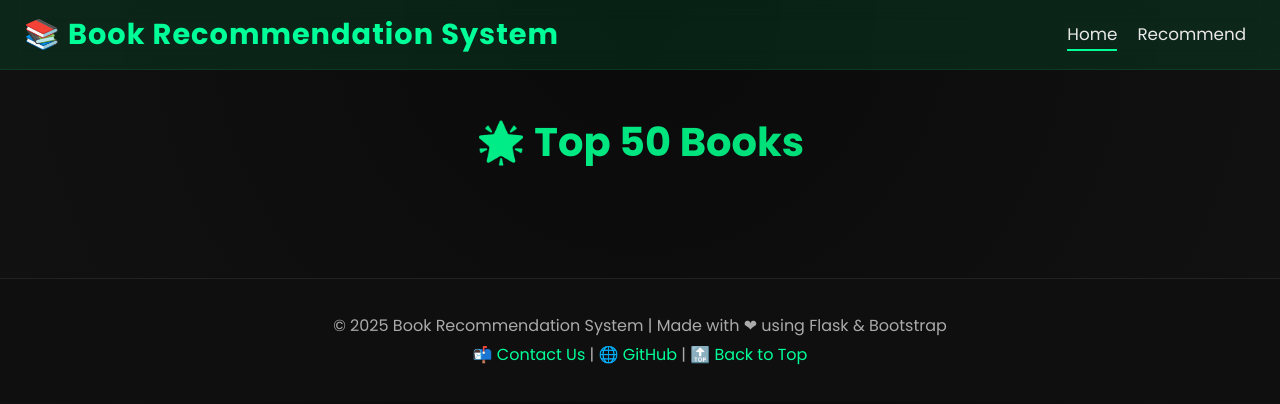
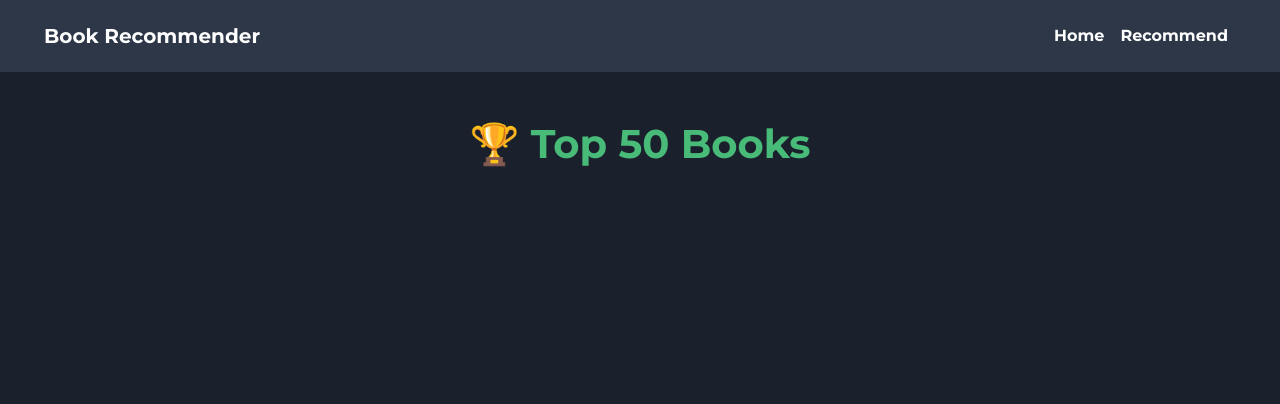
Before and after one commit to Nandini776/Recommendation-System, a Flask app: template templates/index.html in a window 1280 px wide. Shown: the top 404 px of the page. Run offline with Flask 3, Linux system fonts and the light colour scheme; the template is opened without the code that fills it, so the values that code supplies are empty; parts of the project's set-up code (start-up, migrations or seed data) failed here and were passed over.

Commit message:
Update index.html

```diff
--- a/templates/index.html
+++ b/templates/index.html
@@ -2,165 +2,98 @@
 <html lang="en">
 <head>
     <meta charset="UTF-8">
-  <title>Book Recommendation System</title>
-  <link href="https://cdn.jsdelivr.net/npm/bootstrap@5.3.8/dist/css/bootstrap.min.css" rel="stylesheet">
-  <link href="https://fonts.googleapis.com/css2?family=Poppins:wght@400;600;700&display=swap" rel="stylesheet">
+    <meta name="viewport" content="width=device-width, initial-scale=1.0">
+    <title>Book Recommender System</title>
+    <!-- Bootstrap CSS for layout -->
+    <link href="https://cdn.jsdelivr.net/npm/bootstrap@5.3.2/dist/css/bootstrap.min.css" rel="stylesheet">
+    <!-- Google Fonts for modern typography -->
+    <link href="https://fonts.googleapis.com/css2?family=Montserrat:wght@400;700&display=swap" rel="stylesheet">
     <style>
         body {
-      background: radial-gradient(circle at top, #0a0a0a, #121212);
-      color: #f8f9fa;
-      font-family: 'Poppins', sans-serif;
-      overflow-x: hidden;
+            background-color: #1a202c;
+            color: white;
+            font-family: 'Montserrat', sans-serif;
         }
-
-    /* Navbar */
         .navbar {
-      background: rgba(0, 166, 90, 0.15);
-      backdrop-filter: blur(12px);
-      border-bottom: 1px solid rgba(0, 255, 120, 0.1);
-      position: sticky;
-      top: 0;
-      z-index: 1000;
+            background-color: #2d3748;
+            padding: 1rem 2rem;
         }
-    .navbar-brand {
+        .navbar-brand, .nav-link {
+            color: white !important;
+            font-weight: bold;
+        }
+        .main-title {
+            color: #48BB78; /* Green accent color */
             font-weight: 700;
-      font-size: 1.8rem;
-      color: #00ff99 !important;
-      letter-spacing: 1px;
         }
-    .nav-link {
-      color: #e8e8e8 !important;
-      font-size: 1.05rem;
-      margin: 0 10px;
-      position: relative;
-      transition: 0.3s;
-    }
-    .nav-link::after {
-      content: '';
-      position: absolute;
-      bottom: -4px;
-      left: 0;
-      width: 0;
-      height: 2px;
-      background-color: #00ff99;
-      transition: width 0.3s;
-    }
-    .nav-link:hover::after,
-    .nav-link.active::after {
-      width: 100%;
-    }
-
-    /* Title */
-    h1 {
-      background: linear-gradient(90deg, #00ff99, #00cc66);
-      -webkit-background-clip: text;
-      -webkit-text-fill-color: transparent;
-      font-size: 2.5rem;
-      font-weight: 700;
-      margin-bottom: 2rem;
-    }
-
-    /* Cards */
+        /* --- CARD STYLING TO FIX OVERLAPPING --- */
         .card {
-      height:24rem;
+            background-color: #2d3748;
+            border-radius: 10px;
             border: none;
-      background: linear-gradient(145deg, #1a1a1a, #101010);
-      border-radius: 20px;
-      transition: all 0.4s ease;
+            transition: transform 0.2s;
+            height: 100%; /* Ensures all cards in a row are the same height */
         }
         .card:hover {
-      transform: translateY(-8px) scale(1.03);
-      box-shadow: 0 0 25px rgba(0, 255, 120, 0.2);
+            transform: translateY(-5px);
         }
-    .card img {
-       position: relative;
-       align-items: center;
-       width: max-content;
-       left:25%;
-
+        .card-img-top {
+            width: 100%;
+            height: 300px; /* Adjusted height for better proportions */
+            object-fit: cover;
+            border-top-left-radius: 10px;
+            border-top-right-radius: 10px;
         }
-    .card:hover img {
-      opacity: 0.85;
+        .card-body {
+            display: flex;
+            flex-direction: column;
+            padding: 1rem;
         }
-    .card-body h4 {
-      font-size: 1.1rem;
-      font-weight: 600;
-      color: #fff;
+        .card-title {
+            font-size: 1rem;
+            font-weight: 700;
+            flex-grow: 1; /* Allows title to take up available space */
+            min-height: 4.5em; /* Reserves space for title, prevents content jump */
         }
-    .card-body p {
-      color: #ccc;
-      margin-bottom: 0.4rem;
+        .card-text {
+            color: #A0AEC0;
             font-size: 0.9rem;
         }
-
-    /* Footer */
-  /* Footer */
-footer {
-  background: #0f0f0f;
-  border-top: 1px solid #222;
-  padding: 30px 0;
-  color: #aaa;
-  margin-top: 80px;
-  text-align: center; /* Center all text */
-}
-
-footer a {
-  color: #00ff99;
-  text-decoration: none;
-  transition: 0.3s;
-}
-
-footer a:hover {
-  color: #00cc70;
-  text-decoration: underline;
-}
-
-footer p {
-  margin: 5px 0; /* Add small spacing between lines */
-}
-
     </style>
 </head>
 <body>
-
-  <!-- Navbar -->
-  <nav class="navbar navbar-expand-lg navbar-dark px-4">
-    <a class="navbar-brand" href="/">📚 Book Recommendation System</a>
-    <div class="ms-auto d-flex align-items-center">
-      <a href="/" class="nav-link active">Home</a>
-      <a href="/recommend" class="nav-link">Recommend</a>
+    <nav class="navbar navbar-expand-lg">
+        <div class="container-fluid">
+            <a class="navbar-brand" href="/">Book Recommender</a>
+            <div class="collapse navbar-collapse">
+                <ul class="navbar-nav ms-auto">
+                    <li class="nav-item"><a class="nav-link" href="/">Home</a></li>
+                    <li class="nav-item"><a class="nav-link" href="/recommend">Recommend</a></li>
+                </ul>
+            </div>
         </div>
     </nav>
 
-  <!-- Main -->
-  <div class="container mt-5">
-    <h1 class="text-center">🌟 Top 50 Books</h1>
-    <div class="row mt-4">
+    <div class="container my-5">
+        <h1 class="text-center my-4 main-title">🏆 Top 50 Books</h1>
+
+        <!-- Bootstrap grid system correctly implemented to prevent overlaps -->
+        <div class="row row-cols-1 row-cols-sm-2 row-cols-md-4 row-cols-lg-5 g-4">
             {% for i in range(book_name|length) %}
-      <div class="col-md-3 col-sm-4">
-        <div class="card text-white">
-          <img src="{{ image[i] }}" alt="{{ book_name[i] }}">
+            <!-- Each book is a column in the grid -->
+            <div class="col d-flex align-items-stretch">
+                <div class="card">
+                    <img src="{{ image[i] }}" class="card-img-top" alt="{{ book_name[i] }}">
                     <div class="card-body">
-            <h4>{{ book_name[i] }}</h4>
-            <p><strong>Author:</strong> {{ author[i] }}</p>
-            <p><strong>Votes:</strong> {{ votes[i] }}</p>
-            <p><strong>Rating:</strong> ⭐ {{ rating[i]|round(2) }}</p>
+                        <h5 class="card-title">{{ book_name[i] }}</h5>
+                        <p class="card-text">{{ author[i] }}</p>
+                        <p class="card-text"><small>Votes: {{ votes[i] }}</small></p>
+                        <p class="card-text"><small>Rating: {{ rating[i]|round(2) }}</small></p>
                     </div>
                 </div>
             </div>
             {% endfor %}
         </div>
     </div>
-
-  <!-- Footer -->
-  <footer>
-    <p>© 2025 Book Recommendation System | Made with ❤ using Flask & Bootstrap</p>
-    <p>
-      📬 <a href="mailto:nandini9107@gmail.com">Contact Us</a> |
-      🌐 <a href="https://github.com/Nandini776" target="_blank">GitHub</a> |
-      <a href="#">🔝 Back to Top</a>
-    </p>
-  </footer>
-
 </body>
 </html>
```
Lines whose indentation alone changed are shown as unchanged.
